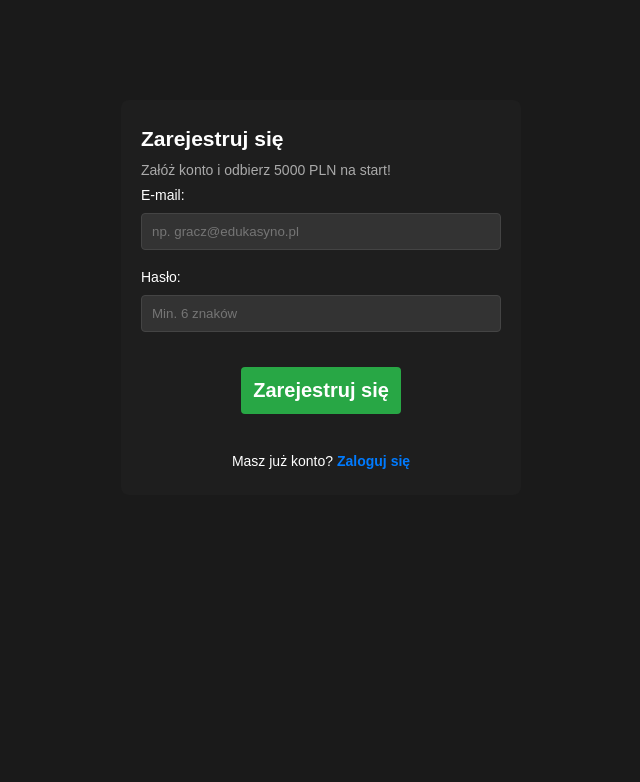
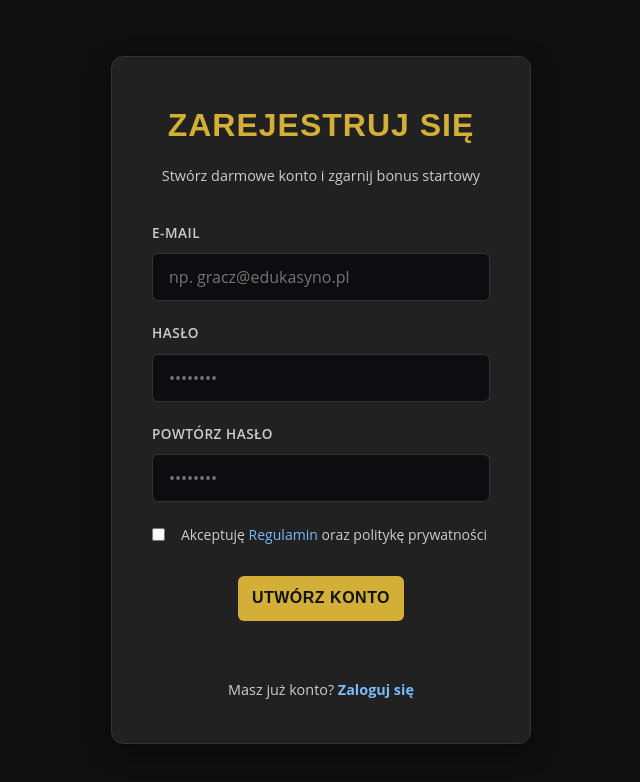
Before and after one commit to KrzysztofForys/EduKasyno, a React (Vite) app in the folder frontend/: page /register in a window 1280 px wide. Shown: the top 782 px of the page, without its empty margins (319-959 px from the left). Built offline with nearby package versions, Linux system fonts and the light colour scheme.

Commit message:
jest poprawny form rejestracji, ale z dziwnym odstępem na dole

```diff
--- /dev/null
+++ b/frontend/src/components/RegisterForm.module.css
@@ -0,0 +1,162 @@
+.loginCard {
+    background-color: var(--bg-card);
+    border: 1px solid var(--border-color);
+    border-radius: 12px;
+    padding: 2.5rem;
+    width: 100%;
+    max-width: 420px;
+    box-shadow: 0 8px 24px rgba(0, 0, 0, 0.4);
+    font-family: var(--font-main);
+    color: var(--text-main);
+    box-sizing: border-box;
+}
+
+.loginHeader h2 {
+    font-family: var(--font-heading);
+    color: var(--color-gold);
+    font-size: 2rem;
+    margin: 0 0 0.5rem 0;
+    text-align: center;
+    text-transform: uppercase;
+    letter-spacing: 1px;
+}
+
+.loginSubtitle {
+    color: var(--text-muted);
+    font-size: 0.9rem;
+    text-align: center;
+    margin: 0 0 2rem 0;
+}
+
+.loginForm {
+    display: flex;
+    flex-direction: column;
+    gap: 1.25rem;
+}
+
+.formGroup {
+    display: flex;
+    flex-direction: column;
+    gap: 0.5rem;
+}
+
+.formGroupLabel {
+    font-size: 0.85rem;
+    color: var(--text-muted);
+    font-weight: 600;
+    text-transform: uppercase;
+    letter-spacing: 0.5px;
+}
+
+.formInput {
+    background-color: var(--bg-darker);
+    border: 1px solid var(--border-color);
+    color: var(--text-main);
+    padding: 0.75rem 1rem;
+    border-radius: 6px;
+    font-size: 1rem;
+    font-family: var(--font-main);
+    transition: border-color 0.2s ease, box-shadow 0.2s ease;
+}
+
+.formInput:focus {
+    outline: none;
+    border-color: var(--color-primary);
+    box-shadow: 0 0 0 3px rgba(121, 186, 252, 0.15);
+}
+
+.formInput.inputError {
+    border-color: var(--color-danger);
+}
+
+.errorText {
+    color: var(--color-danger-light);
+    font-size: 0.8rem;
+    margin-top: 0.25rem;
+}
+
+.formErrorSummary {
+    background-color: rgba(220, 53, 69, 0.1);
+    border: 1px solid var(--color-danger);
+    color: var(--color-danger-light);
+    padding: 0.75rem;
+    border-radius: 6px;
+    font-size: 0.9rem;
+    text-align: center;
+}
+
+.formActionsRow {
+    display: flex;
+    justify-content: space-between;
+    align-items: center;
+    font-size: 0.85rem;
+}
+
+.checkboxContainer {
+    display: flex;
+    align-items: center;
+    gap: 0.5rem;
+    cursor: pointer;
+    color: var(--text-muted);
+    user-select: none;
+}
+
+.forgotPasswordLink {
+    color: var(--color-primary);
+    text-decoration: none;
+    transition: color 0.2s;
+}
+
+.forgotPasswordLink:hover {
+    color: var(--color-primary-hover);
+    text-decoration: underline;
+}
+
+.btnLogin {
+    background-color: var(--color-gold);
+    color: var(--text-dark);
+    font-family: var(--font-heading);
+    font-weight: 700;
+    font-size: 1rem;
+    border: none;
+    padding: 0.85rem;
+    border-radius: 6px;
+    cursor: pointer;
+    text-transform: uppercase;
+    letter-spacing: 0.5px;
+    transition: background-color 0.2s, transform 0.1s;
+    display: flex;
+    justify-content: center;
+    align-items: center;
+    margin-top: 0.5rem;
+}
+
+.btnLogin:hover:not(:disabled) {
+    background-color: var(--color-gold-bright);
+}
+
+.btnLogin:active:not(:disabled) {
+    transform: scale(0.98);
+}
+
+.btnLogin:disabled {
+    background-color: var(--text-gray);
+    cursor: not-allowed;
+    opacity: 0.7;
+}
+
+/* Prosty spinner ładowania */
+.spinner {
+    width: 20px;
+    height: 20px;
+    border: 3px solid rgba(17, 17, 17, 0.3);
+    border-radius: 50%;
+    border-top-color: var(--text-dark);
+    animation: spin 1s ease-in-out infinite;
+}
+
+@keyframes spin {
+    to {
+        transform: rotate(360deg);
+    }
+}
--- a/frontend/src/components/RegisterForm.tsx
+++ b/frontend/src/components/RegisterForm.tsx
@@ -1,6 +1,6 @@
 import React, { useState } from 'react';
 import type { RegisterFormData, RegisterErrors } from '../types/types';
-import styles from './LoginForm.module.css'; // Współdzielimy ten sam plik CSS!
+import styles from './RegisterForm.module.css';
 
 interface RegisterFormProps {
     onSubmit: (data: RegisterFormData) => Promise<void>;
@@ -76,7 +76,7 @@ export const RegisterForm: React.FC<RegisterFormProps> = ({
     return (
         <div className={styles.loginCard}>
             <div className={styles.loginHeader}>
-                <h2 className={styles.loginHeaderTitle}>Zarejestruj się</h2>
+                <h2 className={styles.loginHeaderTitle}>ZAREJESTRUJ SIĘ</h2>
                 <p className={styles.loginSubtitle}>Stwórz darmowe konto i zgarnij bonus startowy</p>
             </div>
 
--- a/frontend/src/pages/RegisterContainer.tsx
+++ b/frontend/src/pages/RegisterContainer.tsx
@@ -1,17 +1,16 @@
 import { useState } from "react";
+import { RegisterForm } from "../components/RegisterForm";
+import type { RegisterFormData } from "../types/types";
 
 interface RegisterContainerProps {
   onSwitchToLogin: () => void;
 }
 
 export const RegisterContainer: React.FC<RegisterContainerProps> = ({ onSwitchToLogin }) => {
-  const [email, setEmail] = useState("");
-  const [password, setPassword] = useState("");
   const [isLoading, setIsLoading] = useState(false);
   const [error, setError] = useState<string | null>(null);
 
-  const handleRegisterSubmit = async (e: React.FormEvent) => {
-    e.preventDefault();
+  const handleRegisterSubmit = async (formData: RegisterFormData) => {
     setIsLoading(true);
     setError(null);
 
@@ -23,15 +22,15 @@ export const RegisterContainer: React.FC<RegisterContainerProps> = ({ onSwitchTo
         },
         // MAPOWANIE: Wysyłamy email jako 'login', żeby backend zapisał go w bazie
         body: JSON.stringify({
-          login: email,
-          haslo: password,
+          login: formData.email,
+          haslo: formData.password,
         }),
       });
 
       const data = await res.json();
 
       if (res.ok) {
-        alert("Konto utworzone pomyślnie! Dostajesz 5000 PLN na start. Możesz się teraz zalogować.");
+        alert("Konto utworzone pomyślnie! Dostajesz 10000 żetonów na start. Możesz się teraz zalogować.");
         onSwitchToLogin(); // Przełączamy widok na logowanie
       } else {
         setError(data.message || "Błąd podczas rejestracji.");
@@ -45,42 +44,13 @@ export const RegisterContainer: React.FC<RegisterContainerProps> = ({ onSwitchTo
   };
 
   return (
-    <div style={{ maxWidth: "400px", margin: "100px auto", padding: "20px", background: "#1e1e1e", borderRadius: "8px", color: "white", fontFamily: "sans-serif" }}>
-      <h2>Zarejestruj się</h2>
-      <p style={{ color: "#aaa", fontSize: "14px" }}>Załóż konto i odbierz 5000 PLN na start!</p>
-
-      {error && <div style={{ background: "#dc3545", padding: "10px", borderRadius: "4px", marginBottom: "15px" }}>{error}</div>}
-
-      <form onSubmit={handleRegisterSubmit} style={{ display: "flex", flexDirection: "column", gap: "15px" }}>
-        <div style={{ display: "flex", flexDirection: "column", gap: "5px" }}>
-          <label>E-mail:</label>
-          <input
-            type="email"
-            value={email}
-            onChange={(e) => setEmail(e.target.value)}
-            style={{ padding: "10px", borderRadius: "4px", background: "#333", color: "white", border: "1px solid #444" }}
-            placeholder="np. gracz@edukasyno.pl"
-            required
-          />
-        </div>
-        <div style={{ display: "flex", flexDirection: "column", gap: "5px" }}>
-          <label>Hasło:</label>
-          <input
-            type="password"
-            value={password}
-            onChange={(e) => setPassword(e.target.value)}
-            style={{ padding: "10px", borderRadius: "4px", background: "#333", color: "white", border: "1px solid #444" }}
-            placeholder="Min. 6 znaków"
-            required
-          />
-        </div>
-        <button type="submit" disabled={isLoading} style={{ padding: "12px", background: "#28a745", color: "white", border: "none", borderRadius: "4px", fontWeight: "bold", cursor: "pointer" }}>
-          {isLoading ? "Tworzenie konta..." : "Zarejestruj się"}
-        </button>
-      </form>
-      <p style={{ textAlign: "center", marginTop: "15px", fontSize: "14px" }}>
-        Masz już konto? <span onClick={onSwitchToLogin} style={{ color: "#007bff", cursor: "pointer", fontWeight: "bold" }}>Zaloguj się</span>
-      </p>
+    <div style={{ display: "flex", justifyContent: "center", alignItems: "center", minHeight: "100vh", background: "#0f0f0f" }}>
+      <RegisterForm
+        onSubmit={handleRegisterSubmit}
+        isLoading={isLoading}
+        externalErrors={error ? { form: error } : undefined}
+        onSwitchToLogin={onSwitchToLogin}
+      />
     </div>
   );
 };
```
Also changed, not shown: frontend/src/pages/Roulette.tsx (+136 -70 lines), frontend/src/pages/LoginContainer.tsx (line endings or trailing spaces).
